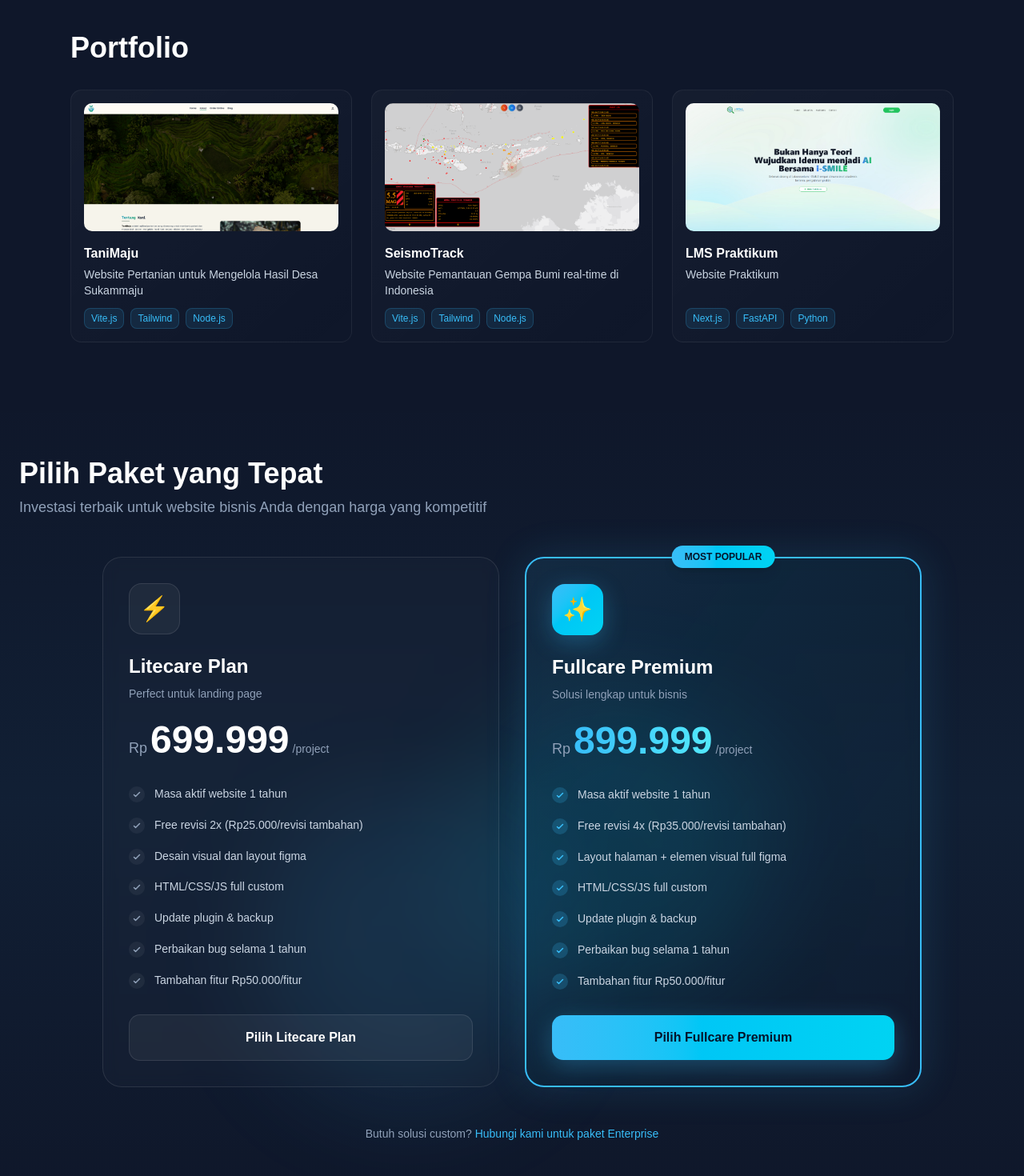
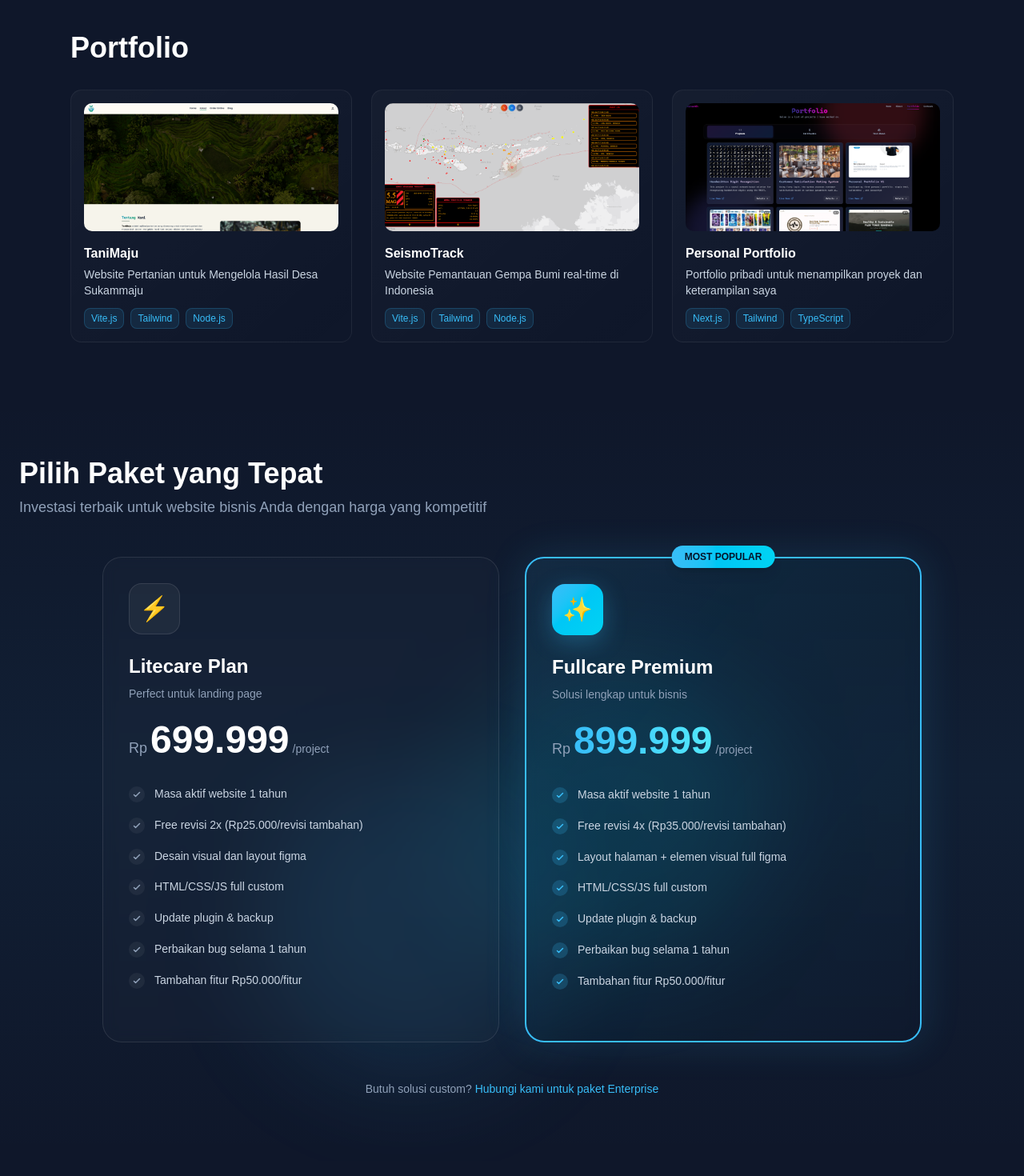
Before and after one commit to hiraeth12/web_kewirus, a Next.js app: page / in a window 1280 px wide. Shown: the part 1240-2710 px from the top of the page at 80% size. Built offline with nearby package versions, Linux system fonts and the light colour scheme; a web font is replaced by a local one.

Commit message:
fix : sorry :) karena ga bilang

```diff
--- a/src/components/futuristic/portfolio.tsx
+++ b/src/components/futuristic/portfolio.tsx
@@ -21,10 +21,10 @@ const items = [
   },
   {
     id: 3,
-    title: 'LMS Praktikum',
-    description: 'Website Praktikum ',
-    image: '/images/lms.png',
-    tags: ['Next.js', 'FastAPI', 'Python']
+    title: 'Personal Portfolio',
+    description: 'Portfolio pribadi untuk menampilkan proyek dan keterampilan saya',
+    image: '/images/porto.png',
+    tags: ['Next.js',' Tailwind', 'TypeScript']
   },
 
 ];
--- a/src/components/futuristic/pricing.tsx
+++ b/src/components/futuristic/pricing.tsx
@@ -149,19 +149,6 @@ export default function FuturisticPricing() {
                   </motion.li>
                 ))}
               </ul>
-
-              {/* CTA Button */}
-              <motion.button
-                whileHover={{ scale: 1.02 }}
-                whileTap={{ scale: 0.98 }}
-                className={`w-full py-4 rounded-xl font-semibold transition-all duration-300 ${
-                  plan.featured
-                    ? 'bg-gradient-to-r from-[#38BDF8] to-cyan-400 text-[#04142b] shadow-[0_8px_30px_rgba(56,189,248,0.3)] hover:shadow-[0_8px_40px_rgba(56,189,248,0.4)]'
-                    : 'bg-white/5 text-white border border-white/10 hover:bg-white/10 hover:border-[#38BDF8]/50'
-                }`}
-              >
-                Pilih {plan.title}
-              </motion.button>
             </motion.div>
           ))}
         </div>
```
Also changed, not shown: public/images/porto.png (added).
